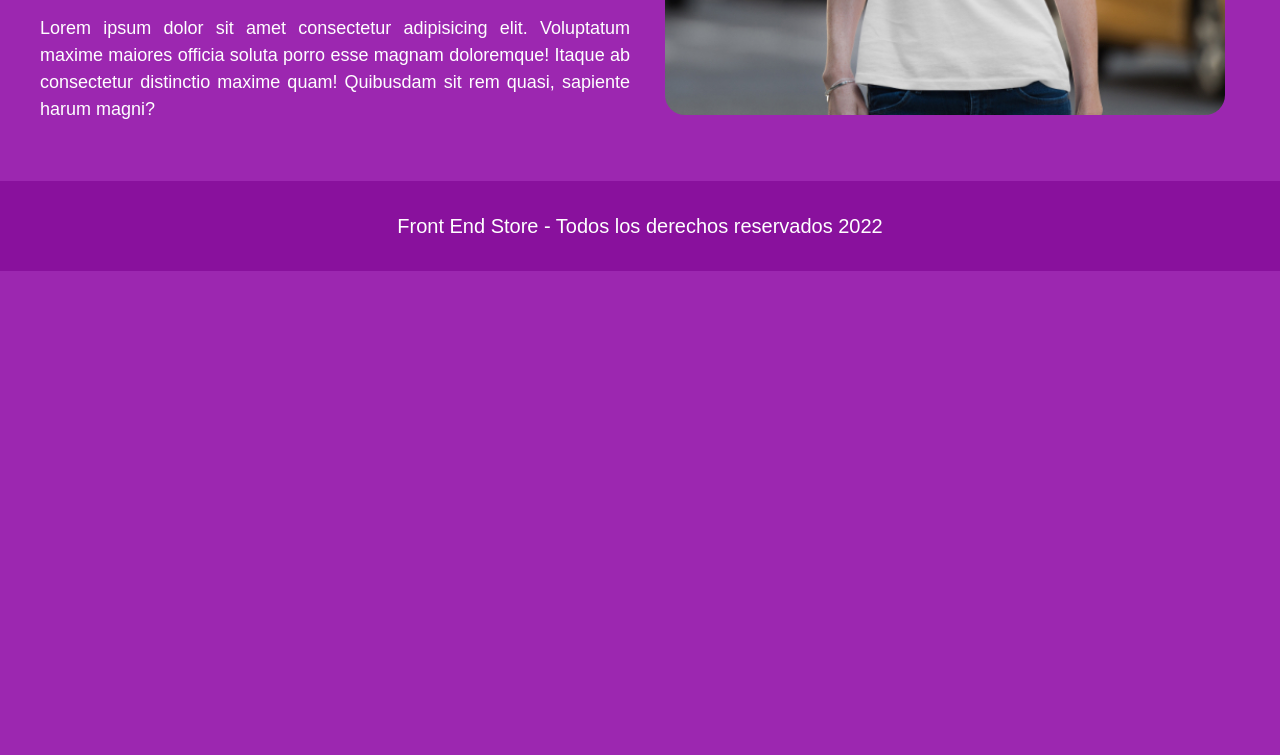
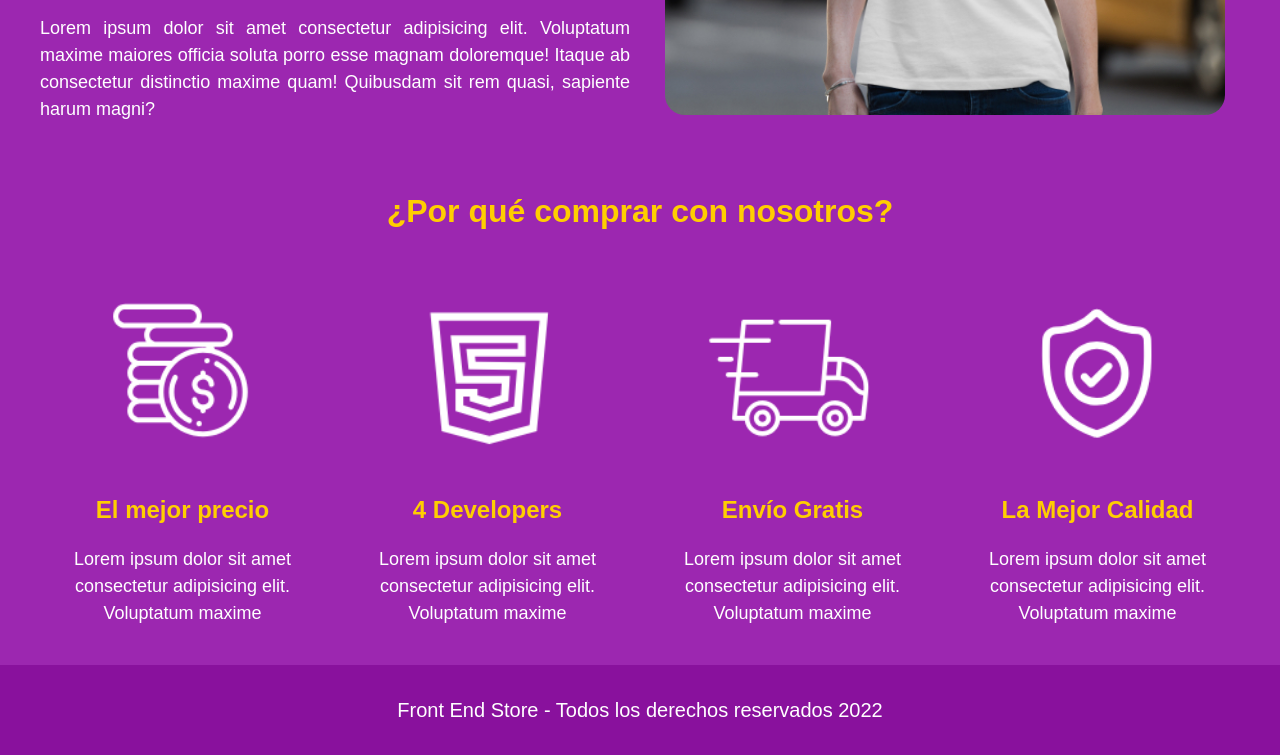
Before and after one commit to EnriqueIsra/FrontEnd-Store, a plain HTML site: page nosotros.html in a window 1280 px wide. Shown: the part 634-1389 px from the top of the page. Before the commit the page ends 905 px from the top, so only its background shows below. Drawn offline with Linux system fonts and the light colour scheme; a web font is replaced by a local one.

Commit message:
creando la seccion de iconos v63

```diff
--- a/css/styles.css
+++ b/css/styles.css
@@ -179,7 +179,26 @@ h3 {
       grid-column: 2/3;
     }
 }
-
+/* Bloques */
+.bloques {
+  display: grid;
+  grid-template-columns: repeat(2, 1fr);
+  gap: 2rem;
+}
+@media (min-width: 768px) {
+    .bloques {
+      grid-template-columns: repeat(4, 1fr);
+    }
+}
+.bloque {
+  text-align: center;
+}
+.bloque__imagen {
+  width: 100%;
+}
+.bloque__titulo {
+  margin: 0;
+}
 
 
 
--- a/nosotros.html
+++ b/nosotros.html
@@ -40,13 +40,14 @@
             Lorem ipsum dolor sit amet consectetur adipisicing elit. Perferendis
             delectus doloremque voluptate explicabo ullam culpa praesentium ea,
             qui impedit odit quod minus maxime consectetur quasi error totam
-            similique tempore vitae. Lorem ipsum dolor sit amet consectetur adipisicing elit. Perferendis
-            delectus doloremque voluptate explicabo ullam culpa praesentium ea,
-            qui impedit odit quod minus maxime consectetur quasi error totam
-            similique tempore vitae. odit quod minus maxime consectetur quasi error totam
-            similique tempore vitae. Lorem ipsum dolor sit amet consectetur adipisicing elit. Perferendis
-            delectus doloremque voluptate explicabo ullam culpa praesentium ea,
-            qui impedit odit quod minus
+            similique tempore vitae. Lorem ipsum dolor sit amet consectetur
+            adipisicing elit. Perferendis delectus doloremque voluptate
+            explicabo ullam culpa praesentium ea, qui impedit odit quod minus
+            maxime consectetur quasi error totam similique tempore vitae. odit
+            quod minus maxime consectetur quasi error totam similique tempore
+            vitae. Lorem ipsum dolor sit amet consectetur adipisicing elit.
+            Perferendis delectus doloremque voluptate explicabo ullam culpa
+            praesentium ea, qui impedit odit quod minus
           </p>
           <p>
             Lorem ipsum dolor sit amet consectetur adipisicing elit. Voluptatum
@@ -61,20 +62,48 @@
           alt="imagen nosotros"
         />
       </div>
+    </main>
 
-      <!-- <div class="gridNosotros"> -- Lo que yo hice --
-          <div class="parrafo">
-            <p class="parrafo parrafo--texto">kkkkkkkkkk kkkkkkkkk kkkkkkk kkkkkk kkkkkkkkkkk k k  anshdashdba dasdad  d v d sdfv
-              fsvdfshdfbsdf sdf sdfb sdjhf sdfdf sdvf sdhf sjdf dlhfsbd fsdhfb sdflbsf bsdfsbdfsjhdfbsdhfbsd fsdbfs djb fskdbfv sfvs dfs
-              h sdfshlvdfsdhf sdfvhsdfjshf s fsh dfsjkdhf sjdfh sfh sdj fhsfvk
-            </p>
-            <p class="parrafo parrafo--texto">df dlhfsbd fsdhfb sdflbsf bsdfsbdfsjhdfbsdhfbsd fsdbfs djb fskdbfv sfvs dfs
-              h sdfshlvdfsdhf sdfvhsdfjshf s fsh dfsjkdhf sjdfh sfh sdj fhsfvk
-            </p>
-          </div>
-          <div class="grafico grafico--nosotros"></div>
-        </div> -->
-    </main>
+    <section class="contenedor comprar">
+      <h2 class="comprar__titutlo">¿Por qué comprar con nosotros?</h2>
+      <div class="bloques">
+        <div class="bloque">
+          <img class="bloque__imagen" src="img/icono_1.png" alt="por qué comprar" />
+          <h3 class="bloque__titulo">El mejor precio</h3>
+          <p>
+            Lorem ipsum dolor sit amet consectetur adipisicing elit. Voluptatum
+            maxime
+          </p>
+        </div><!-- .bloque -->
+
+        <div class="bloque">
+          <img class="bloque__imagen" src="img/icono_2.png" alt="por qué comprar" />
+          <h3 class="bloque__titulo">4 Developers</h3>
+          <p>
+            Lorem ipsum dolor sit amet consectetur adipisicing elit. Voluptatum
+            maxime
+          </p>
+        </div><!-- .bloque -->
+
+        <div class="bloque">
+          <img class="bloque__imagen" src="img/icono_3.png" alt="por qué comprar" />
+          <h3 class="bloque__titulo">Envío Gratis</h3>
+          <p>
+            Lorem ipsum dolor sit amet consectetur adipisicing elit. Voluptatum
+            maxime
+          </p>
+        </div><!-- .bloque -->
+
+        <div class="bloque">
+          <img class="bloque__imagen" src="img/icono_4.png" alt="por qué comprar" />
+          <h3 class="bloque__titulo">La Mejor Calidad </h3>
+          <p>
+            Lorem ipsum dolor sit amet consectetur adipisicing elit. Voluptatum
+            maxime
+          </p>
+        </div><!-- .bloque -->
+      </div><!-- .bloques -->
+    </section>
 
     <footer class="footer">
       <p class="footer__texto">
```
